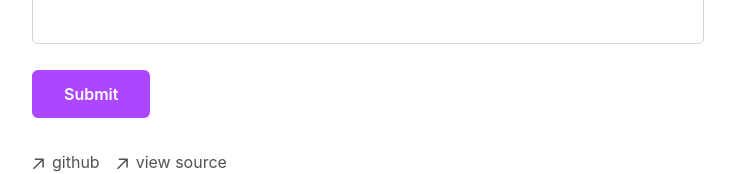
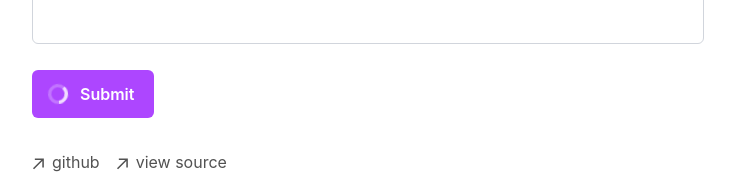
Before and after one commit to TreehouseTechnology/marketing-site, a Next.js app: page /contact in a window 1280 px wide. Shown: the part 582-756 px from the top of the page, without its empty margins (272-1007 px from the left). Built offline with nearby package versions, Linux system fonts and the light colour scheme.

Commit message:
add submission state

```diff
--- a/src/components/ui/contact-form.tsx
+++ b/src/components/ui/contact-form.tsx
@@ -7,15 +7,21 @@ import { ContactEmailType, ContactEmailSchema as schema } from "@/utils/schema";
 export type FormData = ContactEmailType;
 
 export interface ContactFormProps {
+  isPending?: boolean;
+  isSubmitted?: boolean;
   onSubmit: (data: FormData) => void;
 }
 
-function ContactForm({ onSubmit }: ContactFormProps) {
+function ContactForm({
+  isPending = true,
+  isSubmitted = false,
+  onSubmit,
+}: ContactFormProps) {
   const { register, handleSubmit } = useForm({
     resolver: zodResolver(schema),
   });
 
-  return (
+  return !isSubmitted ? (
     <form onSubmit={handleSubmit(onSubmit)}>
       <div className="mb-5">
         <label
@@ -25,6 +31,7 @@ function ContactForm({ onSubmit }: ContactFormProps) {
           Full Name
         </label>
         <input
+          disabled={isPending}
           type="text"
           placeholder="Full Name"
           className="w-full rounded-md border border-gray-300 bg-white py-3 px-6 text-base font-medium text-gray-700 outline-none focus:border-purple-500 focus:shadow-md"
@@ -39,6 +46,7 @@ function ContactForm({ onSubmit }: ContactFormProps) {
           Email Address
         </label>
         <input
+          disabled={isPending}
           type="email"
           placeholder="example@domain.com"
           className="w-full rounded-md border border-gray-300 bg-white py-3 px-6 text-base font-medium text-gray-700 outline-none focus:border-purple-500 focus:shadow-md"
@@ -53,6 +61,7 @@ function ContactForm({ onSubmit }: ContactFormProps) {
           Message
         </label>
         <textarea
+          disabled={isPending}
           rows={4}
           placeholder="Type your message"
           className="w-full resize-none rounded-md border border-gray-300 bg-white py-3 px-6 text-base font-medium text-gray-700 outline-none focus:border-purple-500 focus:shadow-md"
@@ -60,11 +69,38 @@ function ContactForm({ onSubmit }: ContactFormProps) {
         ></textarea>
       </div>
       <div>
-        <button className="hover:shadow-form rounded-md bg-purple-500 py-3 px-8 text-base font-semibold text-white outline-none">
+        <button
+          className="hover:shadow-form rounded-md bg-purple-500 py-3 px-5 text-base font-semibold text-white outline-none inline-flex items-center"
+          disabled={isPending}
+        >
+          {isPending && (
+            <svg
+              className="mr-3 -ml-1 size-5 animate-spin text-white"
+              xmlns="http://www.w3.org/2000/svg"
+              fill="none"
+              viewBox="0 0 24 24"
+            >
+              <circle
+                className="opacity-25"
+                cx="12"
+                cy="12"
+                r="10"
+                stroke="currentColor"
+                stroke-width="4"
+              ></circle>
+              <path
+                className="opacity-75"
+                fill="currentColor"
+                d="M4 12a8 8 0 018-8V0C5.373 0 0 5.373 0 12h4zm2 5.291A7.962 7.962 0 014 12H0c0 3.042 1.135 5.824 3 7.938l3-2.647z"
+              ></path>
+            </svg>
+          )}
           Submit
         </button>
       </div>
     </form>
+  ) : (
+    <h4>Thank you for your submission</h4>
   );
 }
 
```
